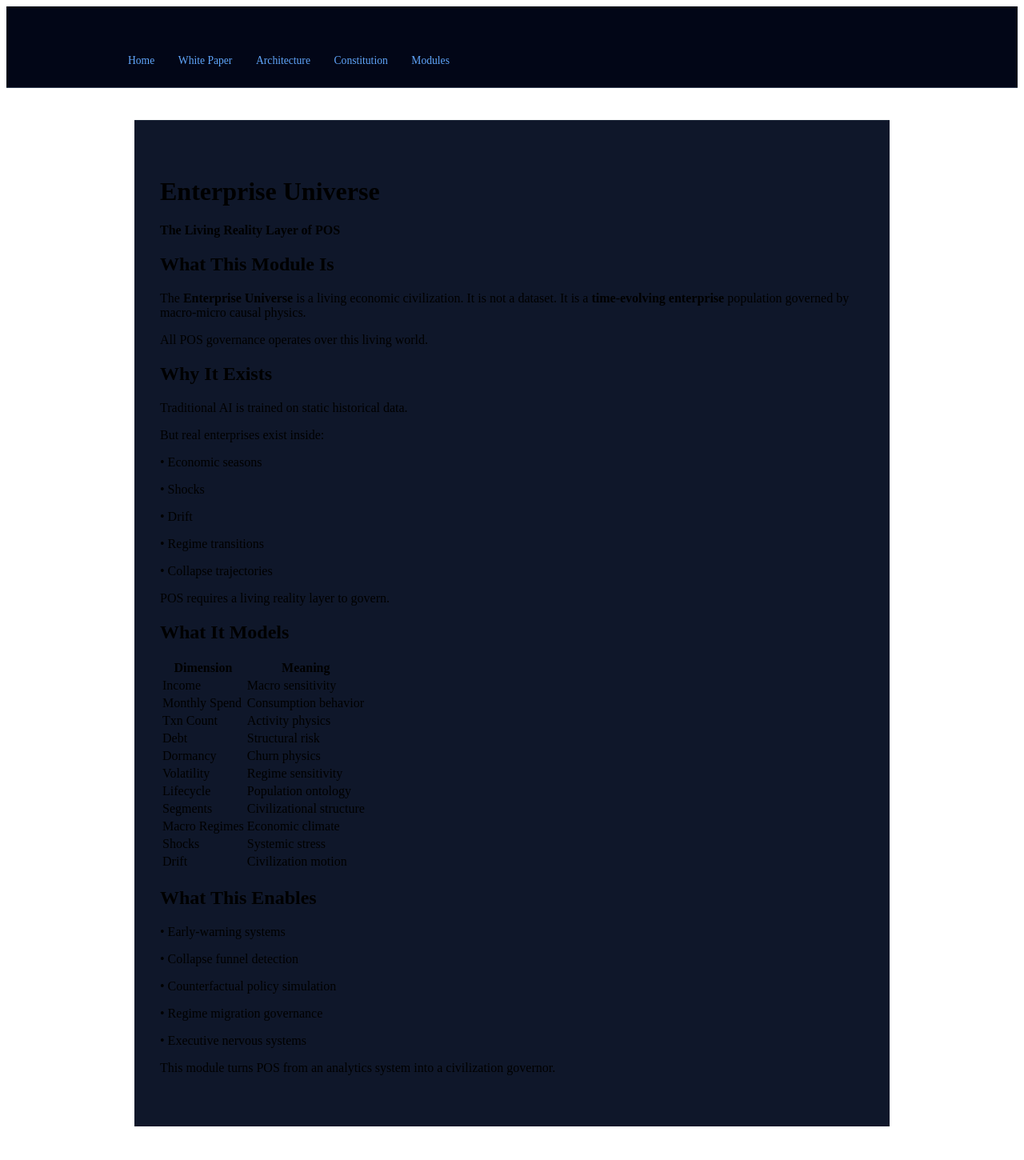
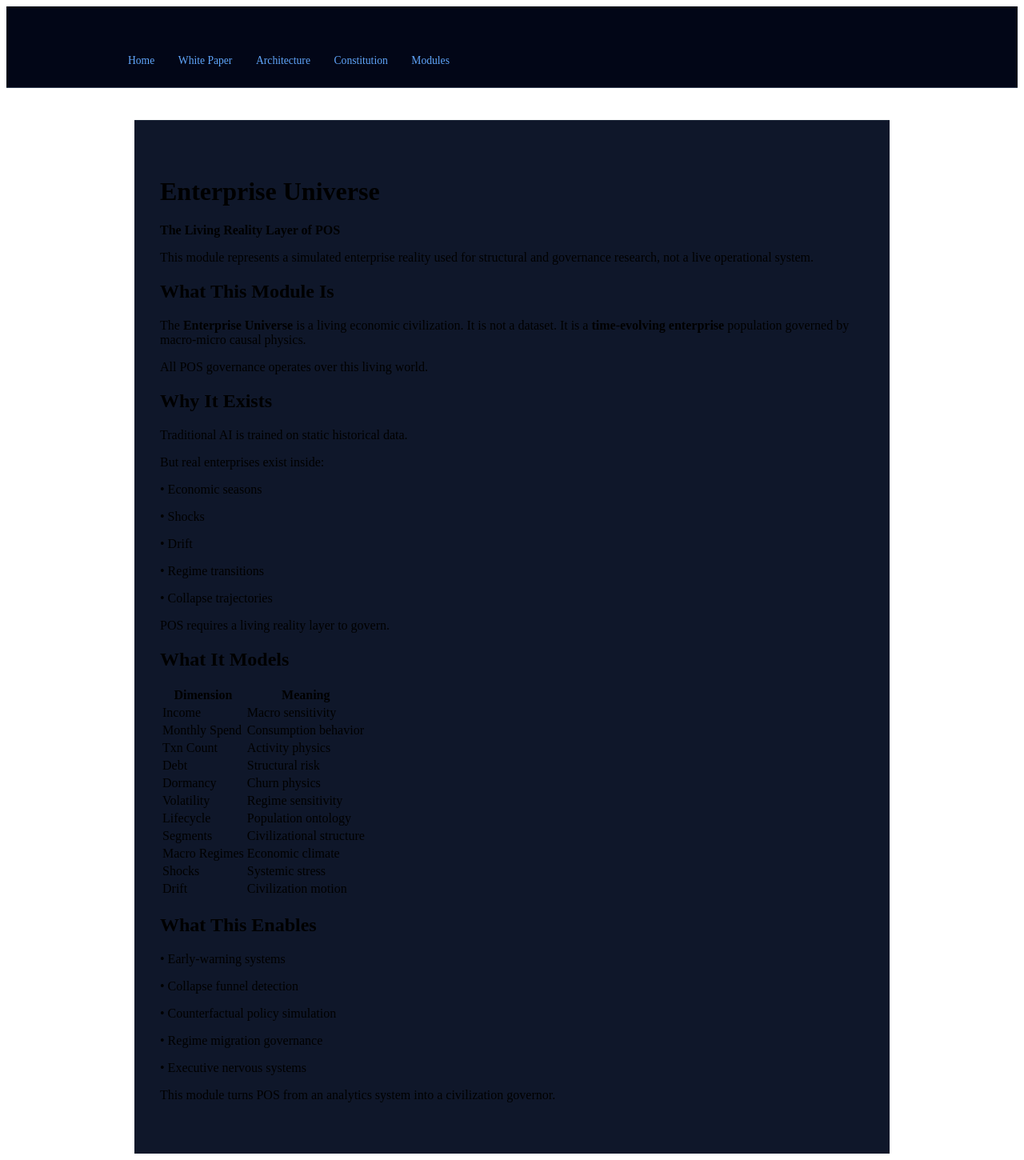
Before and after one commit to 98412senthil-sketch/pos-doctrine, a Jekyll site: the page built from modules/enterprise_universe.md, in a window 1280 px wide. Shown: the whole page at 80% size. Built offline with Jekyll 4.4.1, drawn with Linux system fonts in a browser that asks for light colours; our own code applies the rules of GitHub Pages for plain Markdown files; before the commit the page ends 1416 px from its top, so only the background shows below that.

Commit message:
Update enterprise_universe.md

```diff
--- a/modules/enterprise_universe.md
+++ b/modules/enterprise_universe.md
@@ -1,5 +1,7 @@
 # Enterprise Universe
 **The Living Reality Layer of POS**
+
+This module represents a simulated enterprise reality used for structural and governance research, not a live operational system.
 
 ## What This Module Is
 
```
